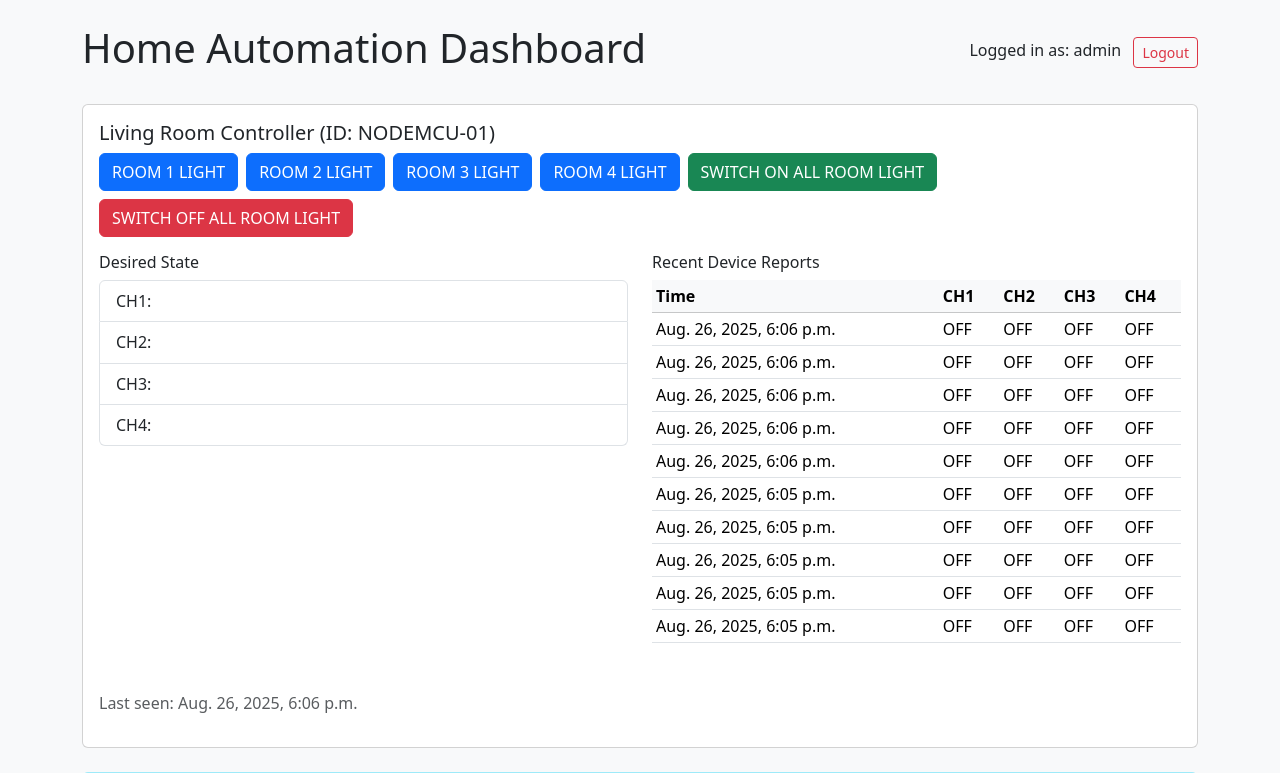
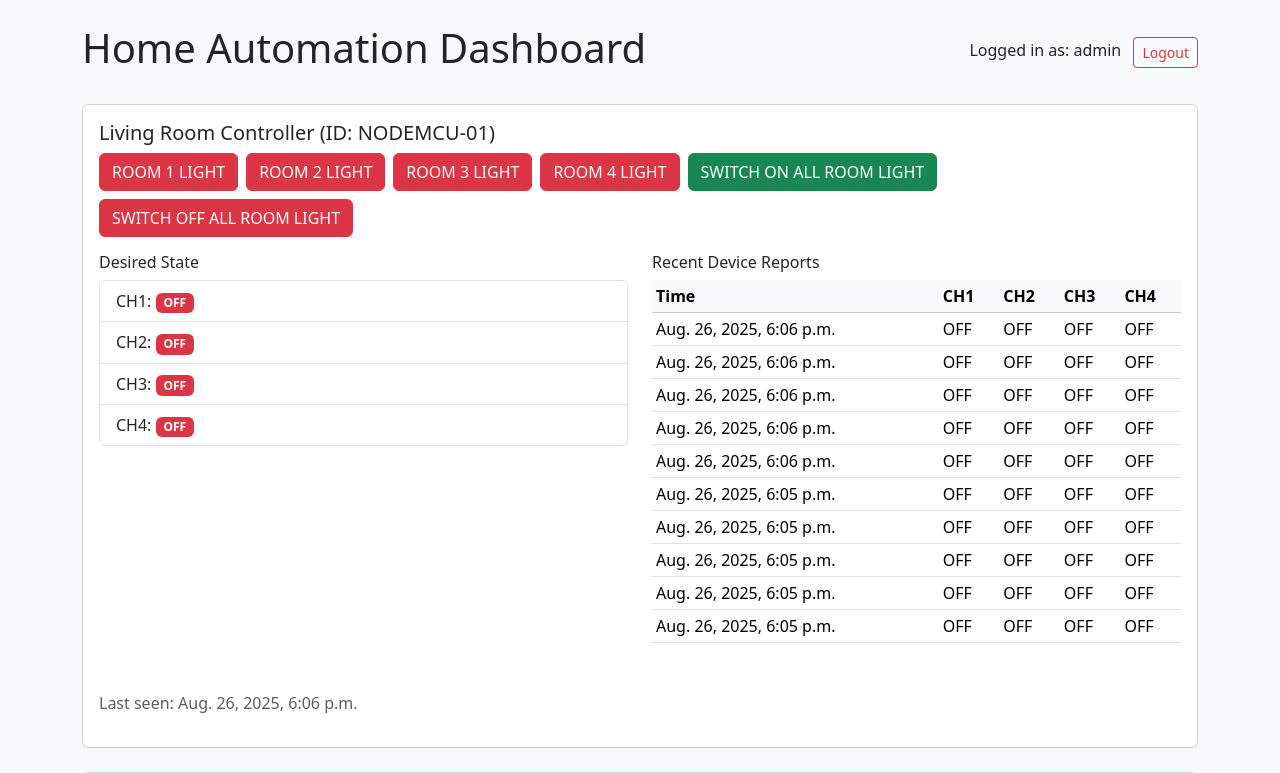
Before and after one commit to Adewole2016/HOME_AUTOMATION, a Django app: page / in a window 1280 px wide. Shown: the top 773 px of the page. Run offline with Django 5.2, Linux system fonts and the light colour scheme; a user stored in the database is signed in; data comes from the database, SQL or seed files in the repository.

Commit message:
Update dashboard.html

```diff
--- a/templates/dashboard.html
+++ b/templates/dashboard.html
@@ -6,7 +6,7 @@
   <title>Home Automation Dashboard</title>
   <link href="https://cdn.jsdelivr.net/npm/bootstrap@5.3.3/dist/css/bootstrap.min.css" rel="stylesheet">
   <style>
-    .badge-on { background-color: #28a745; } do likewise here
+    .badge-on { background-color: #28a745; }
     .badge-off { background-color: #dc3545; }
   </style>
 </head>
@@ -29,10 +29,26 @@
 
       <!-- Controls -->
       <div class="d-flex gap-2 flex-wrap mb-3">
-        <button type="button" class="btn btn-primary" onclick="toggleChannel(1)">ROOM 1 LIGHT</button>
-        <button type="button" class="btn btn-primary" onclick="toggleChannel(2)">ROOM 2 LIGHT</button>
-        <button type="button" class="btn btn-primary" onclick="toggleChannel(3)">ROOM 3 LIGHT</button>
-        <button type="button" class="btn btn-primary" onclick="toggleChannel(4)">ROOM 4 LIGHT</button>
+        <button type="button"
+                class="btn {% if device.desired_ch1 %}btn-success{% else %}btn-danger{% endif %}"
+                onclick="toggleChannel(1)">
+          ROOM 1 LIGHT
+        </button>
+        <button type="button"
+                class="btn {% if device.desired_ch2 %}btn-success{% else %}btn-danger{% endif %}"
+                onclick="toggleChannel(2)">
+          ROOM 2 LIGHT
+        </button>
+        <button type="button"
+                class="btn {% if device.desired_ch3 %}btn-success{% else %}btn-danger{% endif %}"
+                onclick="toggleChannel(3)">
+          ROOM 3 LIGHT
+        </button>
+        <button type="button"
+                class="btn {% if device.desired_ch4 %}btn-success{% else %}btn-danger{% endif %}"
+                onclick="toggleChannel(4)">
+          ROOM 4 LIGHT
+        </button>
         <button type="button" class="btn btn-success" onclick="allChannels('on')">SWITCH ON ALL ROOM LIGHT</button>
         <button type="button" class="btn btn-danger" onclick="allChannels('off')">SWITCH OFF ALL ROOM LIGHT</button>
       </div>
@@ -127,13 +143,25 @@
           const data = await resp.json();
           if (!data.desired) return;
 
+          // update badges
           ['ch1','ch2','ch3','ch4'].forEach(ch => {
               const elem = document.getElementById(`${ch}-state`);
               elem.textContent = data.desired[ch] ? 'ON' : 'OFF';
               elem.className = `badge ${data.desired[ch] ? 'badge-on' : 'badge-off'}`;
           });
+
+          // update button colors
+          ['ch1','ch2','ch3','ch4'].forEach((ch, idx) => {
+              const btn = document.querySelector(`button[onclick="toggleChannel(${idx+1})"]`);
+              if (btn) {
+                  btn.className = `btn ${data.desired[ch] ? 'btn-success' : 'btn-danger'}`;
+              }
+          });
+
+          // update last seen
           document.getElementById('last-seen').textContent = new Date(data.timestamp).toLocaleString();
 
+          // update report table
           const tableBody = document.getElementById('report-table').querySelector('tbody');
           tableBody.innerHTML = '';
           data.reports?.forEach(r => {
```
